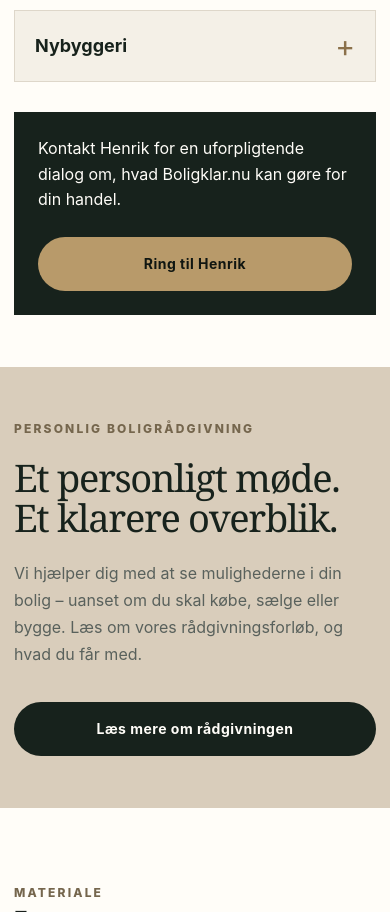
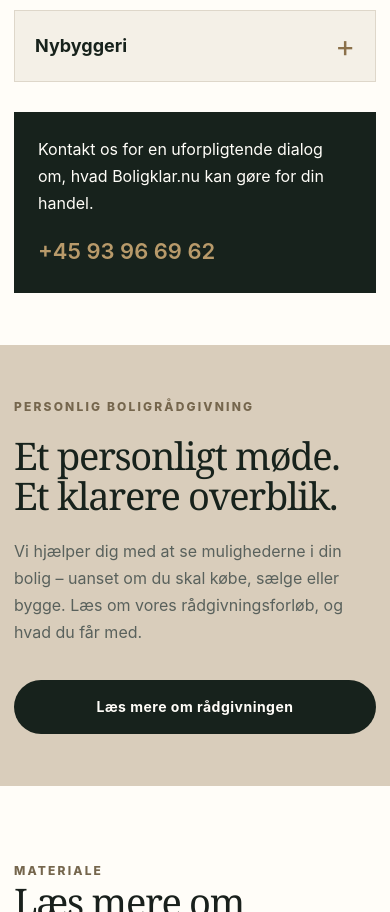
Before and after one commit to MartinLundHansen/Boligklar.nu, a plain HTML site: page index.html in a window 390 px wide. Shown: the part 4668-5580 px from the top of the page. Drawn offline with Linux system fonts and the light colour scheme.

Commit message:
Refactor HTML comments and improve styling
Updated comments and section labels for clarity and consistency. Modified contact information and adjusted styles for better mobile responsiveness.

```diff
--- a/index.html
+++ b/index.html
@@ -6,12 +6,15 @@
   <meta name="viewport" content="width=device-width, initial-scale=1.0">
   <meta name="theme-color" content="#17221c">
   <meta name="description" content="Boligklar.nu tilbyder personlig boligrådgivning ved køb, salg og nybyggeri. Konsulentbesøg og rapport med anbefalinger.">
+
   <title>Boligklar.nu | Rådgivning ved boligkøb, boligsalg og nybyggeri</title>
+
   <link rel="icon" type="image/png" href="/favicon.ico">
   <link rel="stylesheet" type="text/css" href="/css/style.css">
 
   <style>
-    /* Nye sektioner – eksisterende styles i style.css bevares */
+
+    /* RÅDGIVNING TIL KØB, SALG OG NYBYGGERI */
 
     .bk-services {
       padding: 76px 0;
@@ -52,7 +55,7 @@
       line-height: 1.7;
     }
 
-    /* Rådgivningsafsnit – uden pris */
+    /* RÅDGIVNINGSAFSNIT – UDEN PRIS */
 
     .bk-package {
       padding: 78px 0;
@@ -86,7 +89,7 @@
       flex-wrap: wrap;
     }
 
-    /* Spørgsmål om køb, salg og byggeri */
+    /* SPØRGSMÅL OM KØB, SALG OG BYGGERI */
 
     .bk-questions {
       padding: 90px 0;
@@ -168,6 +171,8 @@
       line-height: 1.7;
     }
 
+    /* KONTAKTFELT UNDER SPØRGSMÅL */
+
     .bk-questions-cta {
       margin-top: 30px;
       padding: 28px 30px;
@@ -181,13 +186,28 @@
 
     .bk-questions-cta p {
       max-width: 660px;
+      margin: 0;
+      line-height: 1.7;
     }
 
-    .bk-questions-cta .button {
+    .bk-questions-phone {
+      color: #b89a6a;
+      font-size: 22px;
+      font-weight: 600;
+      text-decoration: none;
+      white-space: nowrap;
       flex-shrink: 0;
     }
 
+    .bk-questions-phone:hover {
+      text-decoration: underline;
+      text-underline-offset: 5px;
+    }
+
+    /* MOBILVERSION */
+
     @media (max-width: 760px) {
+
       .bk-services,
       .bk-package {
         padding: 52px 0;
@@ -226,12 +246,16 @@
         flex-direction: column;
         align-items: stretch;
         padding: 24px;
+        gap: 16px;
       }
 
-      .bk-questions-cta .button {
-        text-align: center;
+      .bk-questions-phone {
+        font-size: 22px;
+        align-self: flex-start;
       }
+
     }
+
   </style>
 </head>
 
@@ -241,6 +265,7 @@
 
   <header>
     <div class="container nav">
+
       <a href="#top" class="nav-img">
         <img src="images/Logo.png" alt="Boligklar.nu">
       </a>
@@ -248,17 +273,19 @@
       <a class="nav-link" href="#kontakt">
         Kontakt os
       </a>
+
     </div>
   </header>
 
   <main id="top">
 
-    <!-- HERO – EKSTRA BOLIGKLAR.NU-TEKST ER FJERNET -->
+    <!-- HERO -->
 
     <section class="hero">
       <div class="container hero-grid">
 
         <div>
+
           <h1>
             Se mulighederne i din bolig –
             før du tager <span>næste skridt.</span>
@@ -271,6 +298,7 @@
           </p>
 
           <div class="actions">
+
             <a class="button button-primary" href="#raadgivning">
               Læs om rådgivningen
             </a>
@@ -278,18 +306,26 @@
             <a class="button button-secondary" href="#mere">
               Læs mere
             </a>
+
           </div>
+
         </div>
 
         <div class="hero-card" aria-label="Boligklar.nu">
+
           <div>
+
             <div class="house-mark" aria-hidden="true"></div>
+
             <strong>Klar til næste skridt</strong>
+
             <p>
               Fortæl os om dine planer –
               uanset om du skal købe, sælge eller bygge.
             </p>
+
           </div>
+
         </div>
 
       </div>
@@ -301,10 +337,14 @@
       <div class="container">
 
         <div class="section-grid">
+
           <p class="section-label">Vores tilgang</p>
 
           <div>
-            <h2>Et godt resultat begynder med et klart overblik.</h2>
+
+            <h2>
+              Et godt resultat begynder med et klart overblik.
+            </h2>
 
             <p class="body-copy">
               Hos Boligklar.nu tager vi udgangspunkt i din bolig,
@@ -312,49 +352,68 @@
               Du får en personlig dialog, en overskuelig proces
               og konkrete anbefalinger til de muligheder, vi ser.
             </p>
+
           </div>
+
         </div>
 
         <div class="principles">
 
           <article class="principle">
+
             <span class="number">01</span>
+
             <h3>Personlig dialog</h3>
+
             <p>
               Vi starter med at forstå boligen,
               situationen og det ønskede resultat.
             </p>
+
           </article>
 
           <article class="principle">
+
             <span class="number">02</span>
+
             <h3>En overskuelig proces</h3>
+
             <p>
               Du får et enkelt forløb med tydelig kommunikation
               fra start til slut.
             </p>
+
           </article>
 
           <article class="principle">
+
             <span class="number">03</span>
+
             <h3>Fokus på mulighederne</h3>
+
             <p>
               Vi ser på løsninger og forbedringer,
               der kan gøre en forskel for dine boligplaner.
             </p>
+
           </article>
 
         </div>
+
       </div>
     </section>
 
     <!-- KØB, SALG OG NYBYGGERI -->
 
     <section class="bk-services" aria-labelledby="bk-services-title">
+
       <div class="container">
 
         <div class="bk-services-intro">
-          <p class="section-label">Hvornår kan vi hjælpe?</p>
+
+          <p class="section-label">
+            Hvornår kan vi hjælpe?
+          </p>
 
           <h2 id="bk-services-title">
             Rådgivning til køb, salg og byggeri.
@@ -365,41 +424,55 @@
             Vi tager udgangspunkt i din situation og hjælper
             med at få øje på mulighederne.
           </p>
+
         </div>
 
         <div class="bk-service-grid">
 
           <article class="bk-service">
+
             <span class="number">01</span>
+
             <h3>Boligkøb</h3>
+
             <p>
               Vi gennemgår boligen ude og inde,
               eventuelt med udgangspunkt i tegninger,
               og drøfter mulige ændringer og forbedringer.
             </p>
+
           </article>
 
           <article class="bk-service">
+
             <span class="number">02</span>
+
             <h3>Boligsalg</h3>
+
             <p>
               Vi ser på boligens muligheder og anbefaler ændringer,
               der kan være relevante,
               inden boligen kommer på markedet.
             </p>
+
           </article>
 
           <article class="bk-service">
+
             <span class="number">03</span>
+
             <h3>Nybyggeri</h3>
+
             <p>
               Vi gennemgår dine byggetegninger sammen med dig
               og ser på muligheder,
               som måske ikke er blevet præsenteret af byggefirmaet.
             </p>
+
           </article>
 
         </div>
+
       </div>
     </section>
 
@@ -412,6 +485,7 @@
       <div class="container">
 
         <div class="bk-questions-head">
+
           <p class="section-label">
             Konkrete spørgsmål. Personlig rådgivning.
           </p>
@@ -426,17 +500,21 @@
             og vigtige overvejelser.
             Her er nogle af de spørgsmål, vi kan drøfte sammen.
           </p>
+
         </div>
 
         <div class="bk-accordion">
 
-          <!-- KØB -->
+          <!-- KØB AF BOLIG -->
 
           <details open>
+
             <summary>Køb af bolig</summary>
 
             <div class="bk-question-content">
+
               <ul>
+
                 <li>
                   Boligen har den rigtige pris og beliggenhed –
                   men kan planløsningen ændres,
@@ -472,17 +550,23 @@
                   Er en tilbygning mulig,
                   og hvad kan den forventes at koste pr. m²?
                 </li>
+
               </ul>
+
             </div>
+
           </details>
 
-          <!-- SALG -->
+          <!-- SALG AF BOLIG -->
 
           <details>
+
             <summary>Salg af bolig</summary>
 
             <div class="bk-question-content">
+
               <ul>
+
                 <li>
                   Hvor meget bør du rydde op eller fjerne
                   inden fotografering og fremvisning?
@@ -507,17 +591,23 @@
                 <li>
                   Hvilken betydning har overtagelsesdatoen for et salg?
                 </li>
+
               </ul>
+
             </div>
+
           </details>
 
           <!-- NYBYGGERI -->
 
           <details>
+
             <summary>Nybyggeri</summary>
 
             <div class="bk-question-content">
+
               <ul>
+
                 <li>
                   Er det Wi-Fi, der følger med huset,
                   tilstrækkeligt, og kan ekstra adgangspunkter skjules?
@@ -550,27 +640,38 @@
                   Bør du vælge døre med ekstra lydisolering
                   eller lydisolerende glas i vinduerne?
                 </li>
+
               </ul>
+
             </div>
+
           </details>
 
         </div>
 
+        <!-- OPDATERET KONTAKTFELT UDEN KNAP -->
+
         <div class="bk-questions-cta">
+
           <p>
-            Kontakt Henrik for en uforpligtende dialog om,
+            Kontakt os for en uforpligtende dialog om,
             hvad Boligklar.nu kan gøre for din handel.
           </p>
 
-          <a class="button button-primary" href="tel:+4593966962">
-            Ring til Henrik
+          <a class="bk-questions-phone"
+             href="tel:+4593966962"
+             aria-label="Ring på telefon 93 96 69 62">
+
+            +45 93 96 69 62
+
           </a>
+
         </div>
 
       </div>
     </section>
 
-    <!-- RÅDGIVNING – UDEN PRIS PÅ FORSIDEN -->
+    <!-- PERSONLIG BOLIGRÅDGIVNING – UDEN PRIS -->
 
     <section class="bk-package"
              id="raadgivning"
@@ -579,7 +680,9 @@
       <div class="container">
 
         <div class="bk-package-heading">
+
           <div>
+
             <p class="section-label">
               Personlig boligrådgivning
             </p>
@@ -594,13 +697,17 @@
               Læs om vores rådgivningsforløb,
               og hvad du får med.
             </p>
+
           </div>
+
         </div>
 
         <div class="bk-package-actions">
+
           <a class="button button-primary" href="raadgivning.html">
             Læs mere om rådgivningen
           </a>
+
         </div>
 
       </div>
@@ -609,9 +716,11 @@
     <!-- FLYERS -->
 
     <section class="downloads" id="flyers">
+
       <div class="container">
 
         <p class="section-label">Materiale</p>
+
         <h2>Læs mere om Boligklar.nu</h2>
 
         <div class="download-grid">
@@ -620,32 +729,43 @@
              href="images/boligklar-flyer-1.png"
              target="_blank"
              rel="noopener">
+
             <small>Flyer</small>
+
             <h3>Se vores flyer</h3>
+
             <span>Åbn eller download →</span>
+
           </a>
 
           <a class="download-card"
              href="images/boligklar-flyer-2.png"
              target="_blank"
              rel="noopener">
+
             <small>Flyer</small>
+
             <h3>Se mere om løsningen</h3>
+
             <span>Åbn eller download →</span>
+
           </a>
 
         </div>
+
       </div>
     </section>
 
     <!-- KONTAKT -->
 
     <section class="contact" id="kontakt">
+
       <div class="container">
 
         <div class="contact-box">
 
           <div>
+
             <p class="section-label">Kontakt</p>
 
             <h2>Skal vi se på dine boligplaner?</h2>
@@ -654,6 +774,7 @@
               Send os en mail eller ring til Henrik
               for en uforpligtende snak om køb, salg eller byggeri.
             </p>
+
           </div>
 
           <div class="contact-card">
@@ -665,20 +786,27 @@
             </p>
 
             <p style="margin-bottom: 25px;">
+
               <a href="tel:+4593966962"
                  style="color: inherit; text-decoration: none;">
+
                 +45 93 96 69 62
+
               </a>
+
             </p>
 
             <small>E-mail</small>
 
             <a class="email"
                href="mailto:info@boligklar.nu?subject=Foresp%C3%B8rgsel%20fra%20boligklar.nu">
+
               info@boligklar.nu
+
             </a>
 
           </div>
+
         </div>
 
       </div>
@@ -689,11 +817,22 @@
   <!-- FOOTER -->
 
   <footer>
+
     <div class="container footer-row">
-      <span>© <span id="year"></span> Boligklar.nu</span>
-      <span>Vi hjælper dig videre med dine boligplaner.</span>
+
+      <span>
+        © <span id="year"></span> Boligklar.nu
+      </span>
+
+      <span>
+        Vi hjælper dig videre med dine boligplaner.
+      </span>
+
     </div>
+
   </footer>
+
+  <!-- CLOUDFLARE ANALYTICS -->
 
   <script
     type="module"
```
